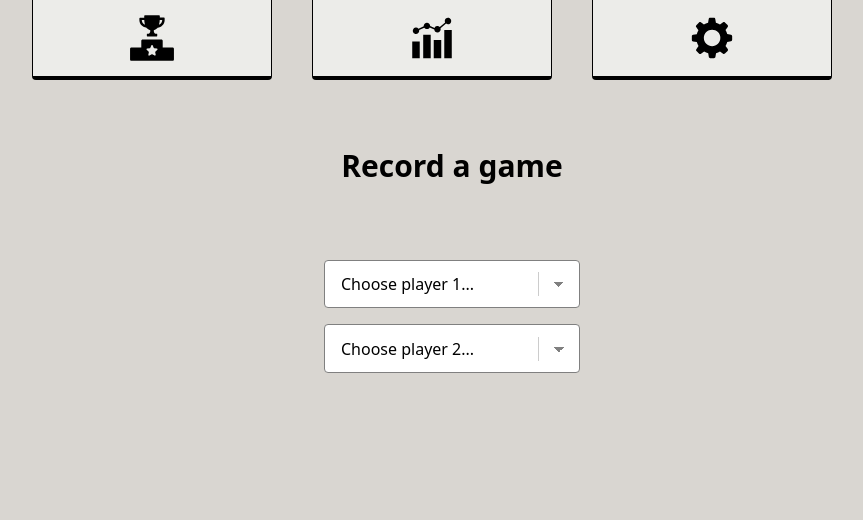
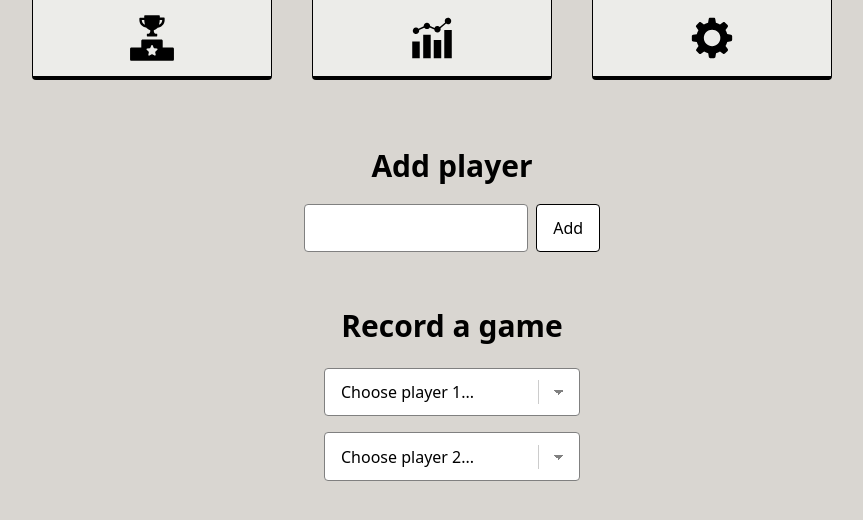
Before and after one commit to PotterJam/pRanked, a SvelteKit app in the folder frontend/: page /configure in a window 1280 px wide. Shown: the top 520 px of the page, without its empty margins (188-1051 px from the left). Built offline with nearby package versions, Linux system fonts and the light colour scheme.

Commit message:
Create add player and fix some jank with the game input

```diff
--- a/frontend/src/app.css
+++ b/frontend/src/app.css
@@ -1,6 +1,30 @@
 @tailwind base;
 @tailwind components;
 @tailwind utilities;
+
+textarea {
+    /* reset */
+    margin: 0;
+    -webkit-box-sizing: border-box;
+    -moz-box-sizing: border-box;
+    box-sizing: border-box;
+    -webkit-appearance: none;
+    -moz-appearance: none;
+
+    padding: 0.7em;
+    border: thin solid gray;
+    border-radius: 4px;
+
+    background-color: white;
+
+    font: inherit;
+    line-height: 1.5em;
+    color: black;
+
+    outline: 0;
+    resize: none;
+    height: 3rem;
+}
 
 select {
     /* reset */
--- a/frontend/src/components/GamePlayerSelector.svelte
+++ b/frontend/src/components/GamePlayerSelector.svelte
@@ -39,8 +39,17 @@
 		selectedPlayer2 = '';
 		draw = false;
 	};
+
+	let headerText = 'Record a game';
+
+	$: if (selectedPlayer1 != '' && selectedPlayer2 != '' && !onSubmit) {
+		headerText = "Who's won?";
+	} else {
+		headerText = 'Record a game';
+	}
 </script>
 
+<div class="text-center pt-14 px-2 text-3xl font-bold pb-3">{headerText}</div>
 <div class="flex flex-col w-auto justify-end p-1">
 	{#if complete}
 		<div class="p-10 flex pb-7" in:scale>
@@ -54,28 +63,26 @@
 	{:else if onSubmit}
 		<div class="p-10 flex" in:fade><Spinny /></div>
 	{:else if selectedPlayer1 == '' || selectedPlayer2 == ''}
-		<div class="w-12 h-16 p-5 pt-3"></div>
 		<select in:slide bind:value={selectedPlayer1}>
 			<option value="" disabled selected hidden>Choose player 1...</option>
-			<option value="volvo">Volvo</option>
+			<option value="Edward">Edward</option>
+			<option value="Michael">Michael</option>
 		</select>
 		<select in:slide bind:value={selectedPlayer2}>
 			<option value="" disabled selected hidden>Choose player 2...</option>
-			<option value="busa">Busa</option>
+			<option value="Michael">Michael</option>
 		</select>
 	{:else}
-		<div class="text-center text-2xl pb-1 pt-5 font-medium">Who won?</div>
-		<button in:fade class="btn bg-cyan-50 text-xl w-60 h-14 m-3" on:click={topWon}
-			>{selectedPlayer1}</button
+		<button class="btn bg-cyan-50 text-xl w-60 h-12 m-2" on:click={topWon}>{selectedPlayer1}</button
 		>
-		<button in:fade class="btn bg-cyan-50 text-xl w-60 h-14 m-3 mt-2" on:click={bottomWon}
+		<button class="btn bg-cyan-50 text-xl w-60 h-12 m-2 mt-2" on:click={bottomWon}
 			>{selectedPlayer2}</button
 		>
 
 		<div class="mb-5 text-center flex flex-col justify-center">
 			<div class="flex flex-row flex-wrap justify-center">
-				<button class="btn text-xl bg-stone-100 w-32 h-12 mb-0 mx-3 mt-2" on:click={wasDraw}
-					>Draw</button
+				<button class="btn text-xl bg-stone-100 w-32 h-12 mb-0 mx-3 mt-2" on:click={wasDraw}>
+					Draw</button
 				>
 			</div>
 		</div>
--- a/frontend/src/routes/configure/+page.svelte
+++ b/frontend/src/routes/configure/+page.svelte
@@ -1,8 +1,17 @@
 <script lang="ts">
-	import GamePlayerSelector from "../../components/GamePlayerSelector.svelte";
+	import GamePlayerSelector from '../../components/GamePlayerSelector.svelte';
+
+	let newPlayerName = '';
 </script>
 
 <div class="flex flex-col items-center justify-center h-auto w-auto pt-10 pb-20 px-2">
-    <div class="text-center pt-7 px-2 text-3xl font-bold">Record a game</div>
-    <GamePlayerSelector />
+	<div class="text-center pt-7 pb-5 px-2 text-3xl font-bold">Add player</div>
+
+	<!-- put the button and text area in line -->
+	<div class="flex">
+		<textarea bind:value={newPlayerName} />
+		<button class="btn bg-white ml-2">Add</button>
+	</div>
+
+	<GamePlayerSelector />
 </div>
```
